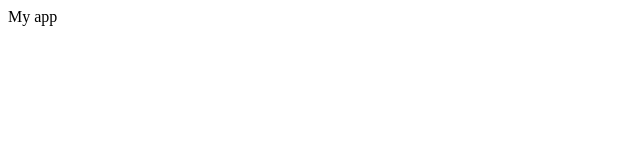
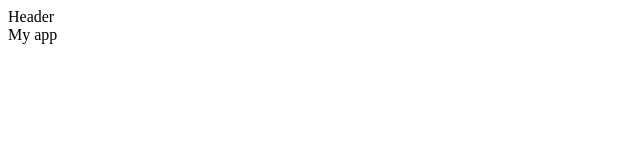
Before and after one commit to Mehedee-Hassan/e-commerce, a React (Create React App) app in the folder frontend/: page / in a window 1280 px wide. Shown: the top 160 px of the page, without its empty margins (0-640 px from the left). Built offline with nearby package versions, Linux system fonts and the light colour scheme.

Commit message:
setup header footer

```diff
--- a/frontend/src/App.js
+++ b/frontend/src/App.js
@@ -1,7 +1,9 @@
+import Header from './components/Header'
 
 function App() {
   return (
     <div>
+      <Header></Header>
       My app
     </div>
   );
--- /dev/null
+++ b/frontend/src/components/Header.js
@@ -0,0 +1,11 @@
+import React from 'react'
+
+function Header() {
+  return (
+    <div>
+        <header>Header</header>
+    </div>
+  )
+}
+
+export default Header
```
Also changed, not shown: frontend/src/components/Footer.js (added, +11 -0 lines).
